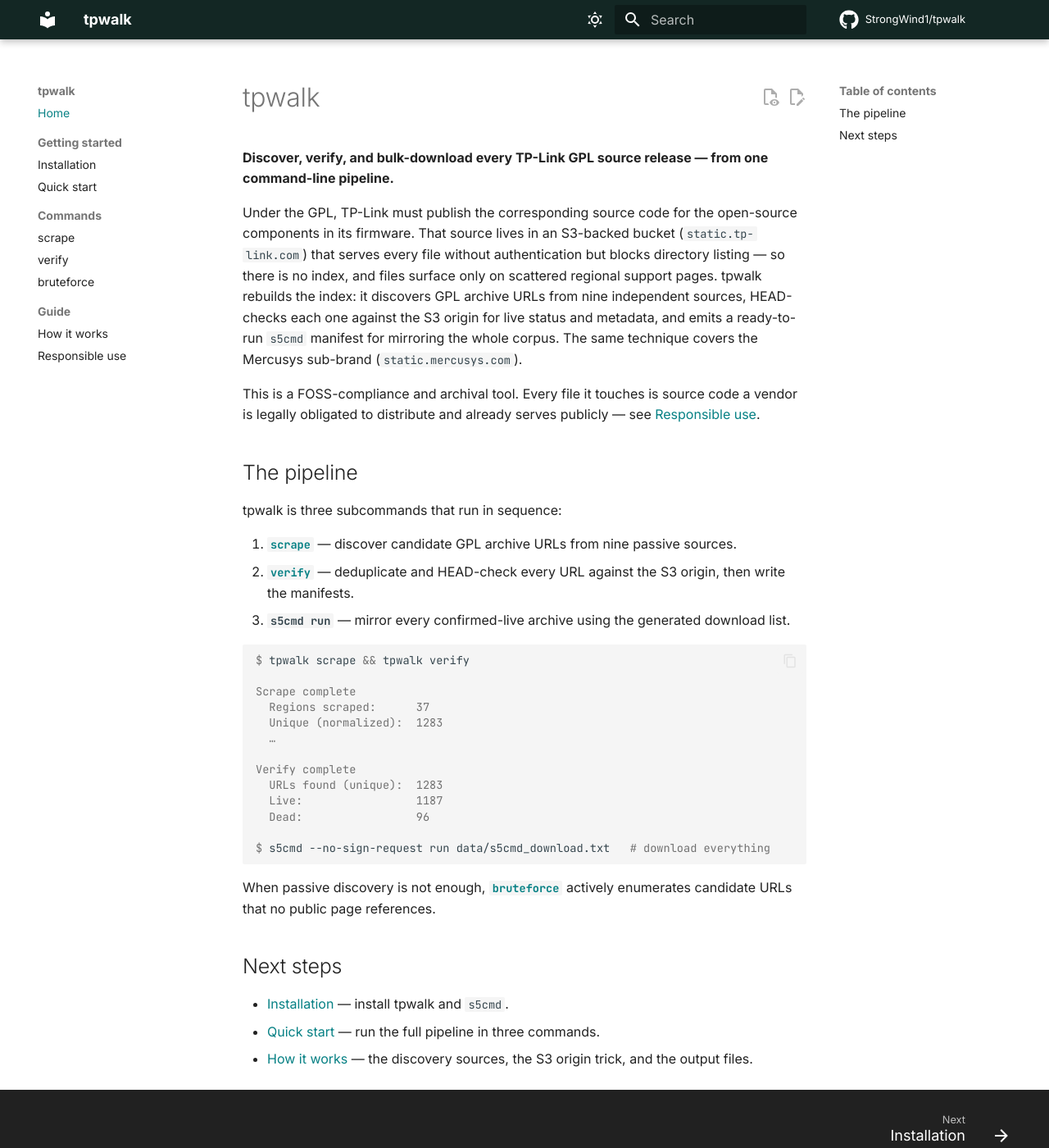
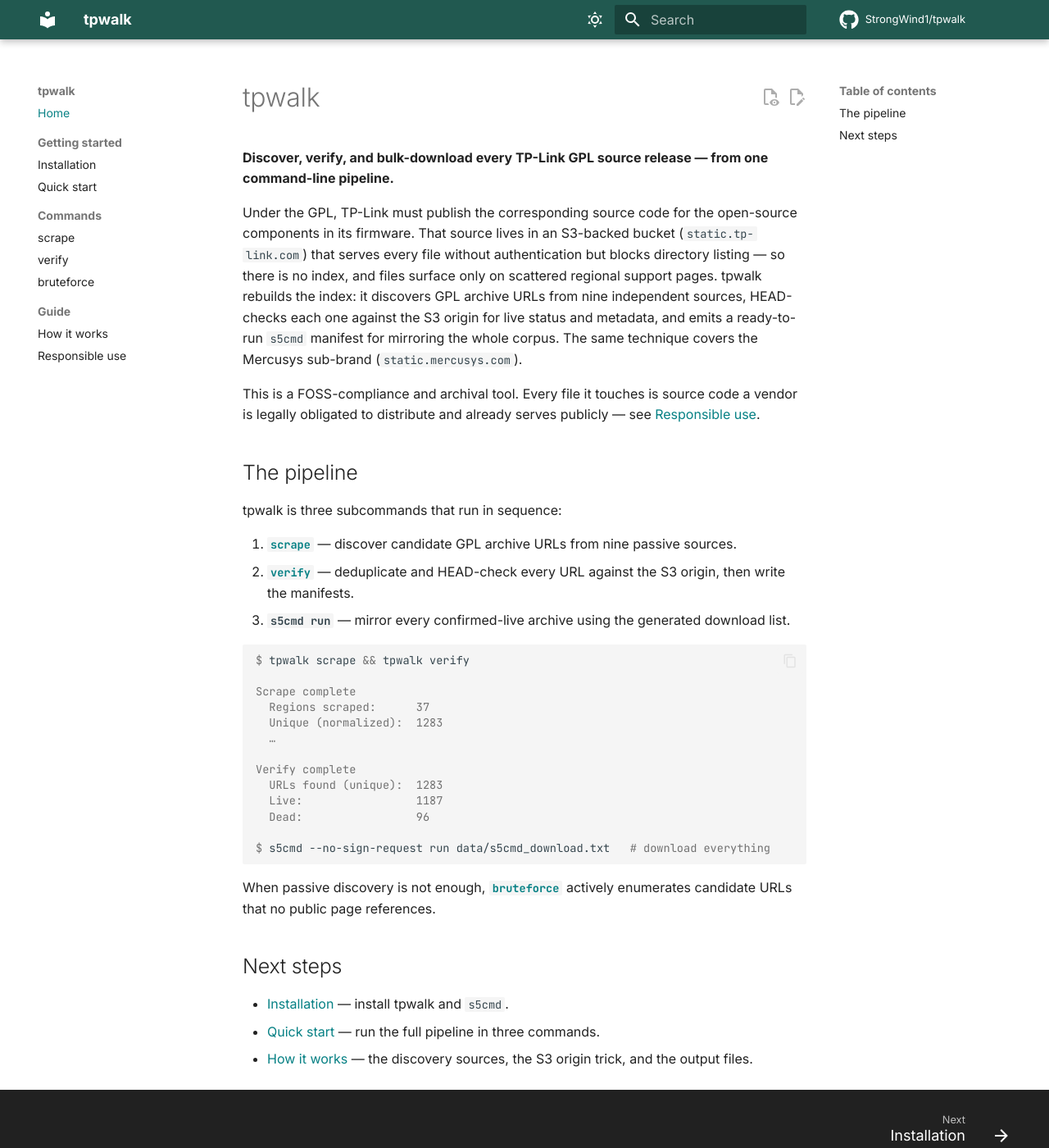
Before and after one commit to StrongWind1/tpwalk, an MkDocs documentation site: the page built from docs/index.md, in a window 1280 px wide and 1400 px high. Shown: the whole window at 82% size. Built offline with MkDocs 1.6.1 and Material for MkDocs 9.7.7, drawn with Linux system fonts in a browser that asks for light colours; plug-ins that fetch from the network failed and are left out; comment, search, counter and statistics services are not loaded.

Commit message:
style(docs): stop tinting the page background with the site colour
--md-hue drives all 19 hsl-derived slate surfaces -- page, code blocks, footer,
tables -- so setting it per site coloured the whole page rather than just the
chrome, which hurt readability.

- pin --md-hue to Material's default 225deg on every site, so backgrounds are
  identical and neutral everywhere
- carry site identity in the header and accent only
- raise header lightness, solved per hue, so each bar separates from the now
  neutral page by the same ~2:1 that Material's own default primary does
- move ntcompress off the brown/khaki band and NTDSWolf off green, where it sat
  too close to WiFi_Cracking

```diff
--- a/docs/stylesheets/theme.css
+++ b/docs/stylesheets/theme.css
@@ -15,10 +15,12 @@
  */
 
 :root > * {
-  /* Header, tabs, footer */
-  --md-primary-fg-color: #132724;
-  --md-primary-fg-color--light: #1d3c37;
-  --md-primary-fg-color--dark: #0b1816;
+  /* Header and tabs. Lightness is chosen so the bar separates from the page by
+   * the same amount on every site (~2:1); a fixed value would not, since at equal
+   * lightness a blue header reads far darker than a yellow one. */
+  --md-primary-fg-color: #215950;
+  --md-primary-fg-color--light: #297064;
+  --md-primary-fg-color--dark: #19433c;
 
   /* Text drawn on top of the header bar */
   --md-primary-bg-color: #ffffff;
@@ -34,13 +36,15 @@
  * solved to clear WCAG AA (4.5:1) against the scheme it renders on.
  *
  * --md-typeset-a-color is set explicitly because Material defaults it to
- * var(--md-primary-fg-color). With a primary this dark that renders body links in
- * near-black, indistinguishable from surrounding text. */
+ * var(--md-primary-fg-color), which renders body links in the header colour. */
 
 [data-md-color-scheme="slate"] {
-  /* Tints all 19 hsl-derived slate surfaces -- page, code, footer, tables -- to
-   * this site's hue, instead of hardcoding each one. */
-  --md-hue: 171;
+  /* Material's own default. Deliberately NOT the site hue: --md-hue drives all 19
+   * hsl-derived slate surfaces -- page, code blocks, footer, tables -- so tinting
+   * it per site colours the entire page and hurts readability. Backgrounds are
+   * identical and neutral across all eleven sites; only the header and accent
+   * carry the site identity. */
+  --md-hue: 225deg;
 
   --md-accent-fg-color: #63e4e9;
   --md-accent-fg-color--transparent: #63e4e91a;
```
